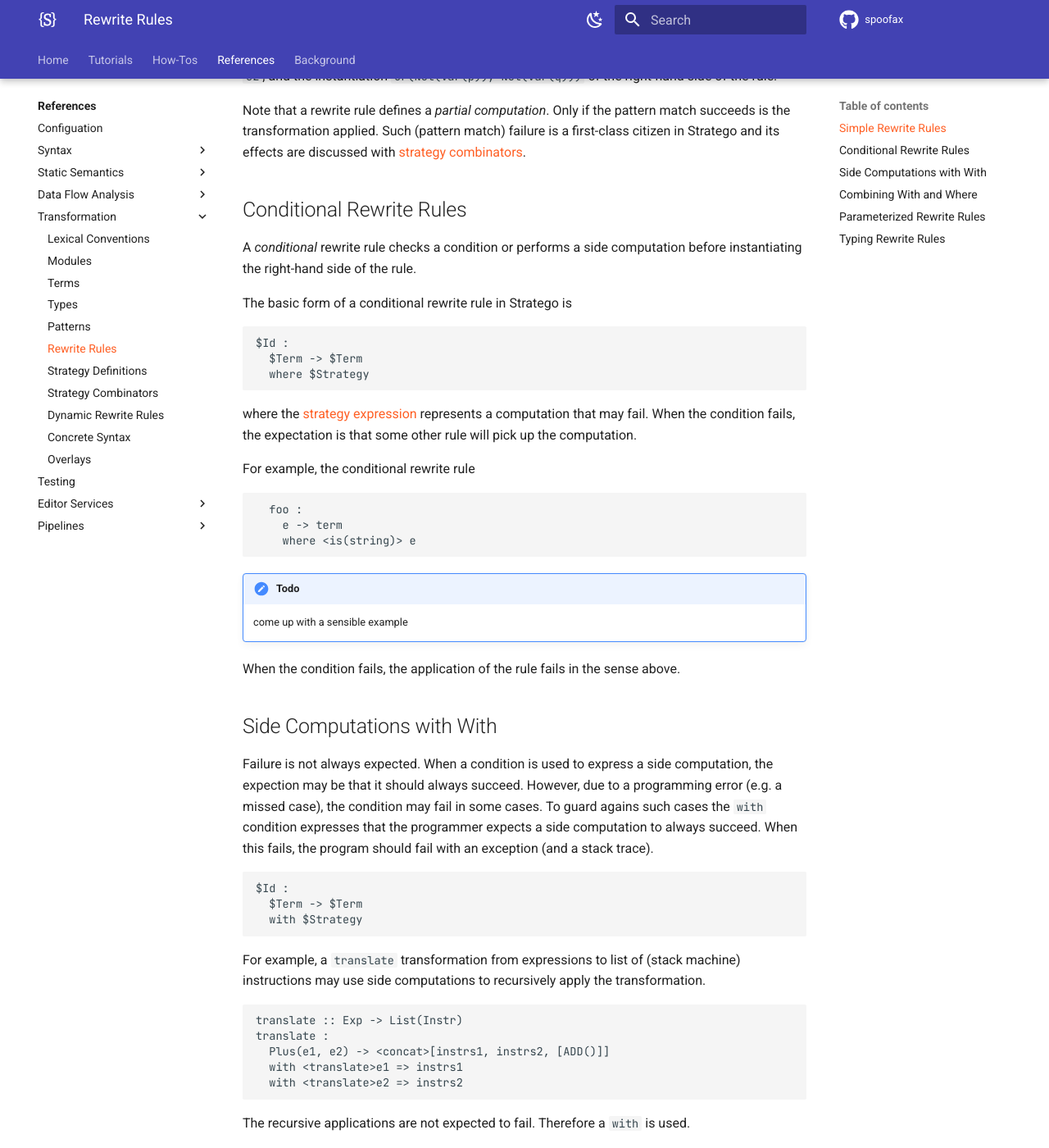
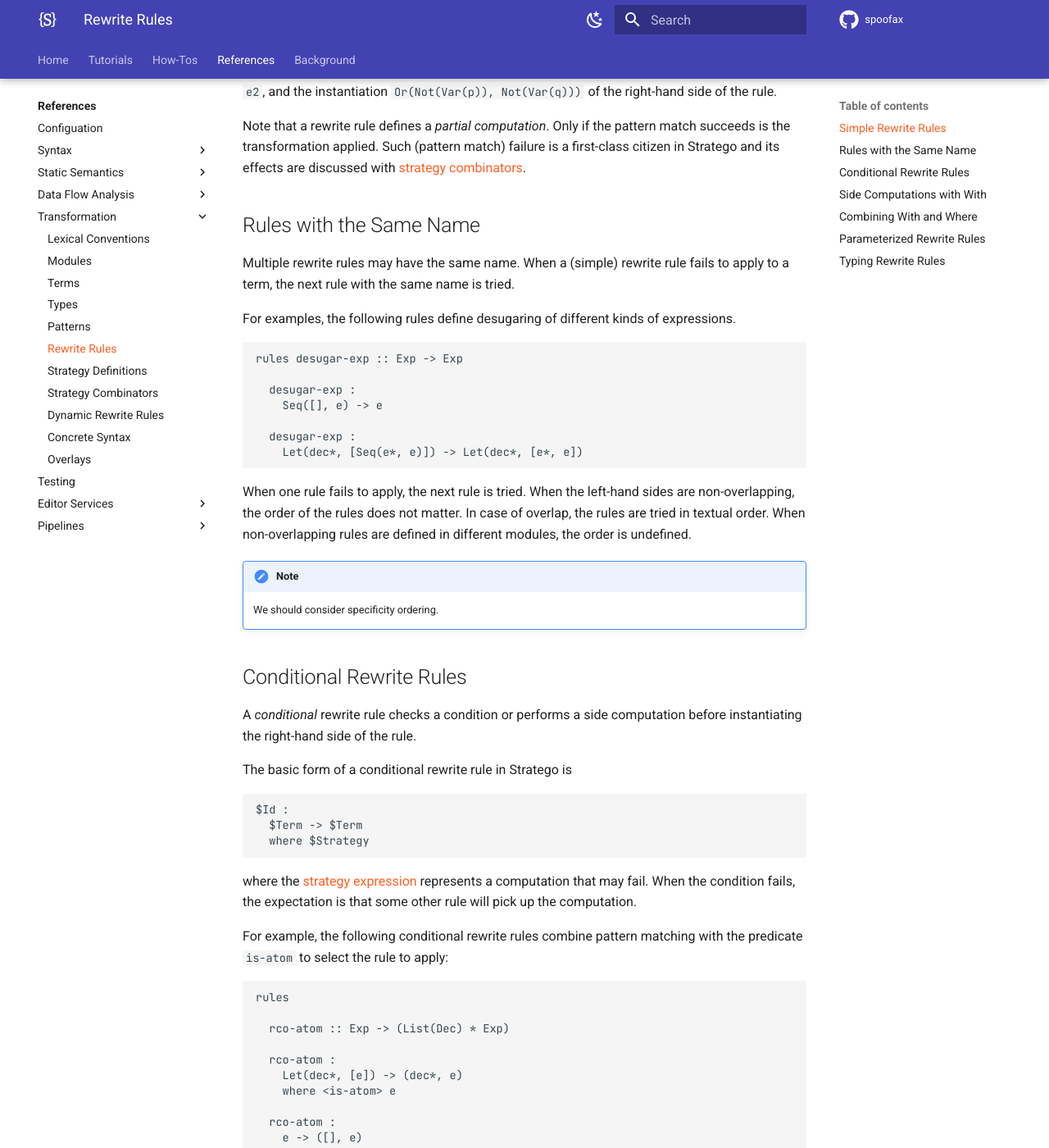
Before and after one commit to pdmosses/metaborg.github.io, an MkDocs documentation site: the page built from docs/references/stratego/rewrite-rules.md, in a window 1280 px wide and 1400 px high, scrolled down 664 px. Shown: the whole window at 82% size. Built offline with MkDocs 1.6.1 and Material for MkDocs 9.7.7, drawn with Linux system fonts in a browser that asks for light colours; comment, search, counter and statistics services are not loaded; some of the changed text lies outside the part shown.

Commit message:
rewrite rules: full draft

````diff
--- a/docs/references/stratego/rewrite-rules.md
+++ b/docs/references/stratego/rewrite-rules.md
@@ -1,6 +1,7 @@
 # Rewrite Rules
 
 Rewrite rules are used to define basic transformations in Stratego.
+
 
 ## Simple Rewrite Rules
 
@@ -18,7 +19,8 @@
 For example, the rewrite rule `DeMorgan`
 
 ```stratego
-DeMorgan : Not(And(e1, e2)) -> Or(Not(e1), Not(e2))
+DeMorgan :
+  Not(And(e1, e2)) -> Or(Not(e1), Not(e2))
 ```
 
 transforms a negation of a conjunction to a disjunction of negations.
@@ -27,6 +29,32 @@
 Note that a rewrite rule defines a _partial computation_.
 Only if the pattern match succeeds is the transformation applied.
 Such (pattern match) failure is a first-class citizen in Stratego and its effects are discussed with [strategy combinators](../strategy-combinators/).
+
+
+## Rules with the Same Name
+
+Multiple rewrite rules may have the same name.
+When a (simple) rewrite rule fails to apply to a term, the next rule with the same name is tried.
+
+For examples, the following rules define desugaring of different kinds of expressions.
+
+```stratego
+rules desugar-exp :: Exp -> Exp
+
+  desugar-exp :
+    Seq([], e) -> e
+
+  desugar-exp :
+    Let(dec*, [Seq(e*, e)]) -> Let(dec*, [e*, e])
+```
+
+When one rule fails to apply, the next rule is tried.
+When the left-hand sides are non-overlapping, the order of the rules does not matter.
+In case of overlap, the rules are tried in textual order.
+When non-overlapping rules are defined in different modules, the order is undefined.
+
+!!! note
+    We should consider specificity ordering.
 
 ## Conditional Rewrite Rules
 
@@ -43,18 +71,28 @@
 where the [strategy expression](../strategy-combinators/) represents a computation that may fail.
 When the condition fails, the expectation is that some other rule will pick up the computation.
 
-For example, the conditional rewrite rule
+For example, the following conditional rewrite rules combine pattern matching with the predicate `is-atom` to select the rule to apply:
 
 ```stratego
-  foo :
-    e -> term
-    where <is(string)> e
+rules
+
+  rco-atom :: Exp -> (List(Dec) * Exp)
+
+  rco-atom :
+    Let(dec*, [e]) -> (dec*, e)
+    where <is-atom> e
+
+  rco-atom :
+    e -> ([], e)
+    where <is-atom> e
+
+  rco-atom :
+    e -> ([VarDec(x, Tid("int"), e)], Var(x))
+    where <not(is-atom)> e
+    where <newname> "tmp" => x
 ```
 
-!!! todo
-    come up with a sensible example
-
-When the condition fails, the application of the rule fails in the sense above.
+When the condition fails, the application of the rule fails (and the next rule is tried if there is one).
 
 
 ## Side Computations with With
@@ -62,8 +100,8 @@
 Failure is not always expected.
 When a condition is used to express a side computation, the expection may be that it should always succeed.
 However, due to a programming error (e.g. a missed case), the condition may fail in some cases.
-To guard agains such cases the `with` condition expresses that the programmer expects a side computation to always succeed.
-When this fails, the program should fail with an exception (and a stack trace).
+To guard against such programming errors, the `with` condition expresses that the programmer expects a side computation to always succeed.
+When a `with` clause fails, the program should fail with an exception (and a stack trace).
 
 ```stratego
 $Id :
@@ -113,21 +151,36 @@
 ```
 
 The `where` condition tests whether the rule should be applied using the `is-operator` strategy.
-(By using generic term deconstruction to obtain the term constructor.)
+(By using [generic term deconstruction](../strategy-combinators/) to obtain the term constructor.)
 The `with` premises define side computations.
 
 ## Parameterized Rewrite Rules
 
+Rewrite rules can be parameterized with transformation strategies and with terms.
+In general, a parameterized rule has the form:
 
 ```stratego
-$Id($StrategyArg | $TermArg) :
+$Id($StrategyArg, ... | $TermArg, ...) :
   $Term -> $Term
   where $Strategy
+  ...
 ```
 
-term parameters
+The strategy parameters represent computations that can be applied in the body of the rule.
+The term parameters are terms that are evaluated eagerly at the call site.
+The (arity of the) parameters of a rule are part of its identity.
+That is, rules with the same name, but different numbers of parameters are different.
 
-strategy parameters
+For example, the following rules define reversal of a list with an accumulator:
+
+```stratego
+rules
+  reverse           :: List(a) -> List(a)
+  reverse(|List(a)) :: List(a) -> List(a)s
+  reverse      : xs -> <reverse(|[])> xs
+  reverse(|xs) : [] -> xs
+  reverse(|xs) : [y | ys] -> <reverse-acc(|[y | xs])> ys
+```
 
 When leaving out the term parameters, the bar can be left out as well
 
@@ -144,6 +197,9 @@
 map(s) : [] -> []
 map(s) : [hd | tl] -> [<s>hd | <map(s)> tl]
 ```
+
+The simple rewrite rules are above are the special case in which there are no strategy and term parameters.
+In that case, the parentheses can be left out as well.
 
 !!! note
     In the absence of a type system, the distinction between strategy arguments and term arguments was made based on the syntactic distinction.
````
Also changed, not shown: other parts of docs/references/stratego/rewrite-rules.md (+1 -1 lines).
